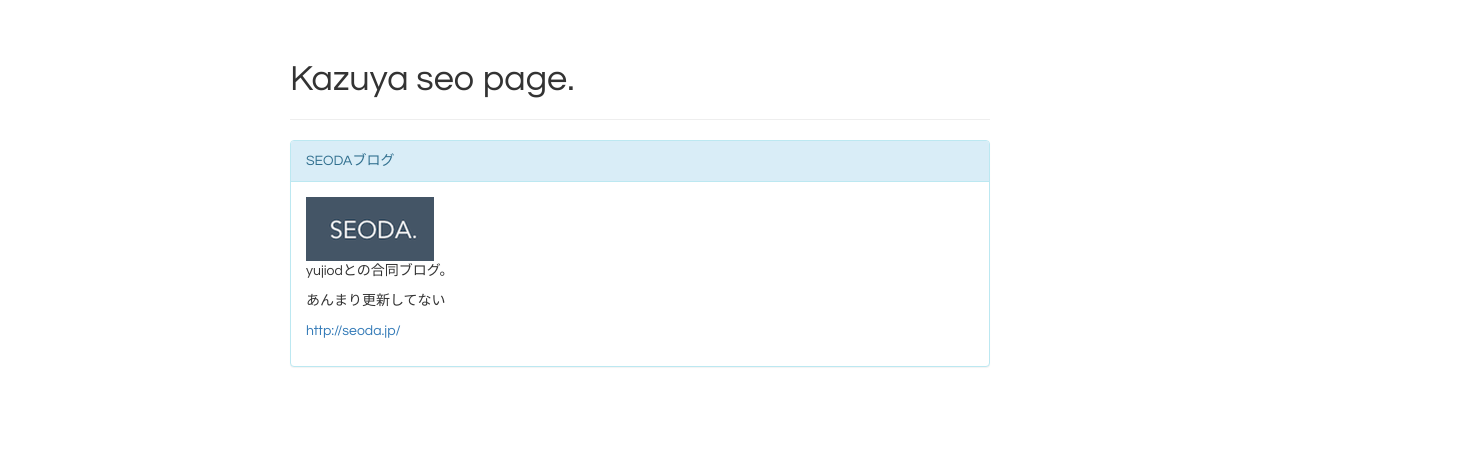
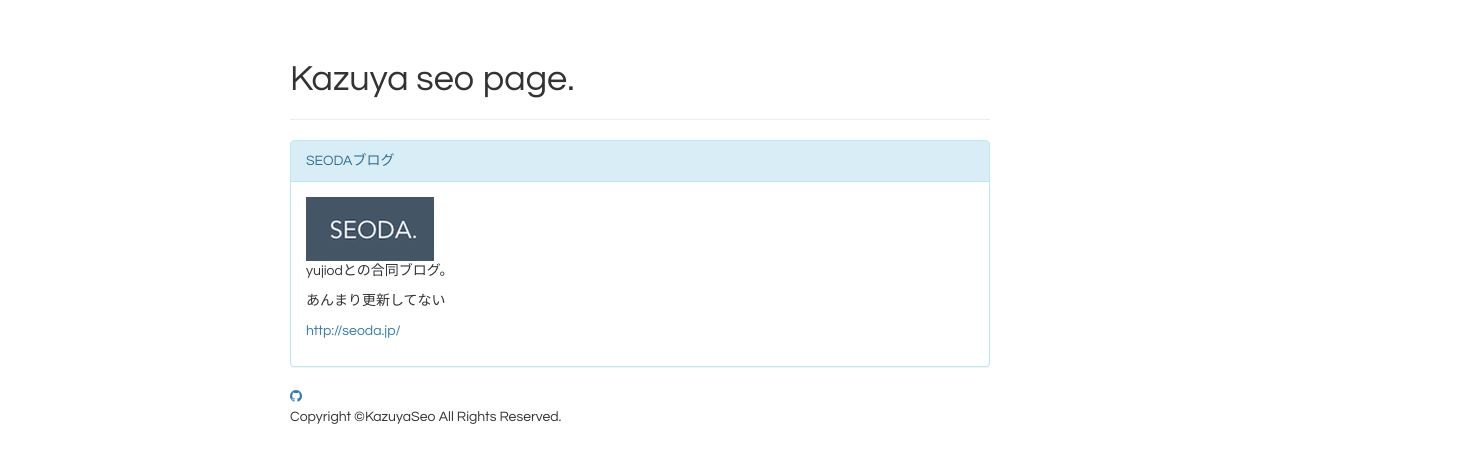
Before and after one commit to kazuyaseo/kazuyaseo.com, a plain HTML site: page index.html in a window 1280 px wide. Shown: the whole page, 1460 px wide, since content can reach past the window. Drawn offline with nearby package versions, Linux system fonts and the light colour scheme.

Commit message:
フッタを追加

```diff
--- a/index.html
+++ b/index.html
@@ -37,6 +37,15 @@
         <p><a href="http://seoda.jp/">http://seoda.jp/</a></p>
       </div>
     </div>
+
+    <div id="footerwrap">
+      <div class="container">
+        <div class="row">
+          <a href="https://github.com/kazuyaseo" class="btn-social btn-outline" target="_blank"><i class="fa fa-github"></i></a>
+          <p>Copyright &copy;KazuyaSeo All Rights Reserved.</p>
+        </div>
+      </div>
+    </div>
   </div>
 
   <script>
```
